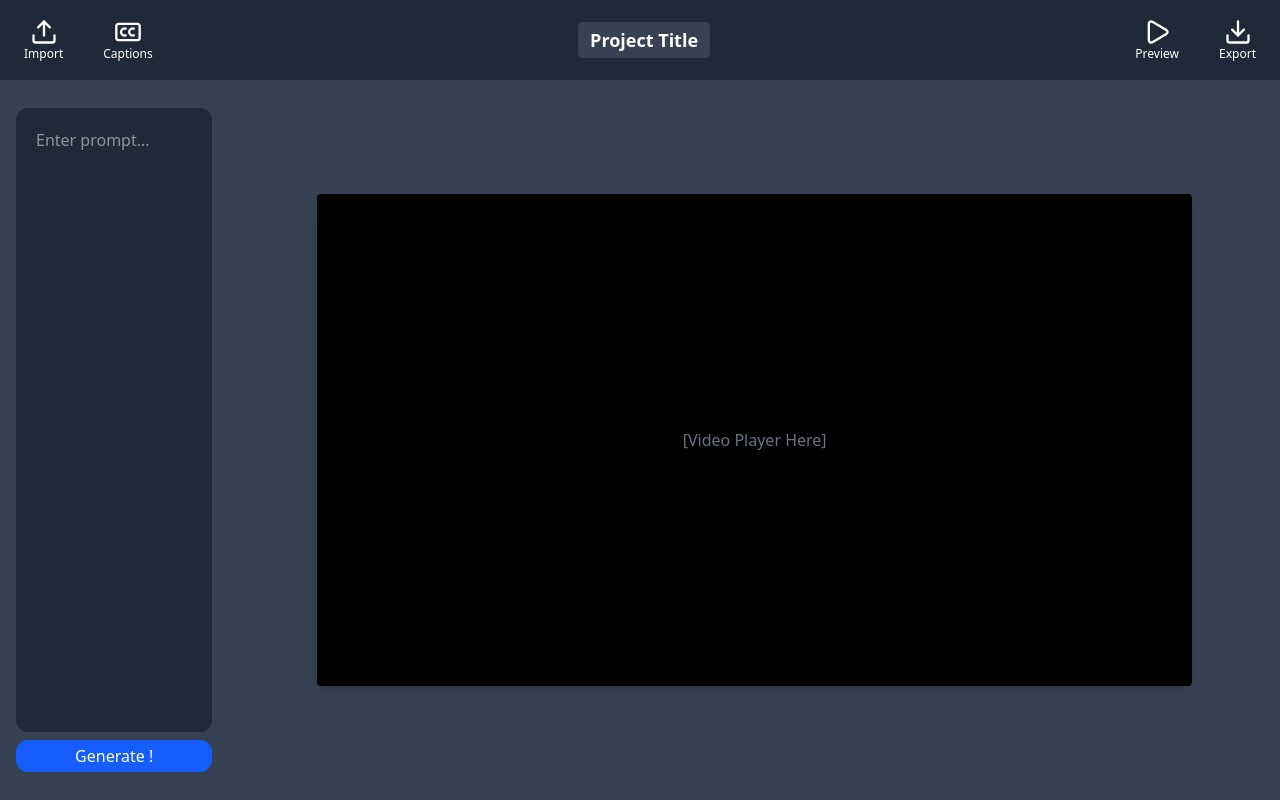
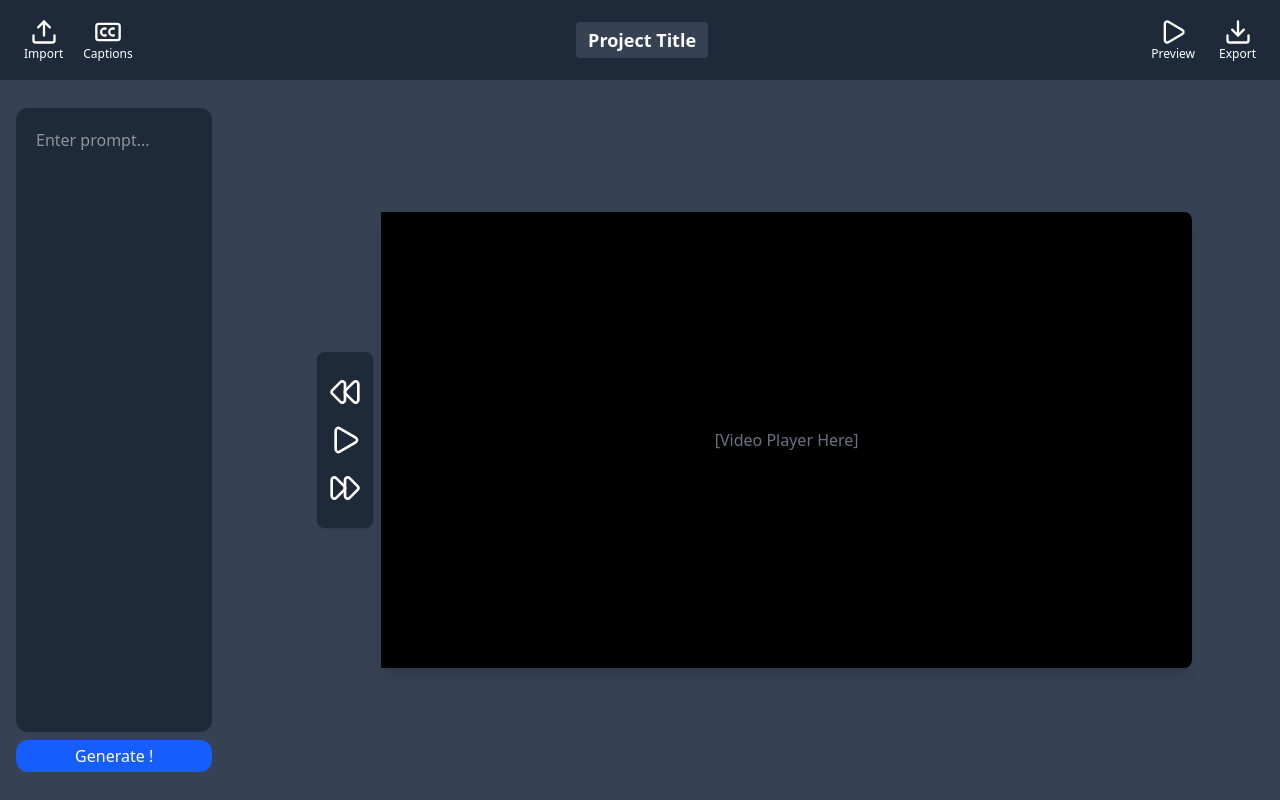
Before and after one commit to nigelloh15/aivideoeditor, a React (Vite) app in the folder frontend/: page / in a window 1280 px wide. Built offline with nearby package versions, Linux system fonts and the light colour scheme.

Commit message:
play/pause buttons

```diff
--- a/frontend/src/App.tsx
+++ b/frontend/src/App.tsx
@@ -1,9 +1,10 @@
 import { useRef, useState } from 'react';
-import { Upload, Play, Download, ClosedCaption } from 'lucide-react';
+import { Upload, Play, Download, ClosedCaption, Pause, Rewind, FastForward } from 'lucide-react';
 import './App.css';
 
 function App() {
   const [files, setFiles] = useState<File[]>([]);
+  const [isPlaying, setIsPlaying] = useState(false); // Add this line
   const fileInputRef = useRef<HTMLInputElement | null>(null);
 
   const handleUploadClick = () => {
@@ -21,7 +22,7 @@ function App() {
       {/* Header */}
       <header className="h-20 bg-gray-800 flex items-center justify-between px-6">
         {/* Upload button and captions */}
-        <div className="flex space-x-10">
+        <div className="flex space-x-5">
           <button
             className="flex flex-col items-center hover:text-blue-400"
             onClick={handleUploadClick}
@@ -50,7 +51,7 @@ function App() {
 </div>
 
         {/* Preview and export buttons */}
-        <div className="flex space-x-10">
+        <div className="flex space-x-6">
           <button className="flex flex-col items-center hover:text-blue-400">
             <Play className="h-7 w-7" />
             <span className="text-xs">Preview</span>
@@ -94,9 +95,31 @@ function App() {
 
         {/* Video Player Display (rest of the space) */}
         <section className="flex-1 bg-gray-700 flex flex-col items-center justify-center">
-          {/* Placeholder for video player */}
-          <div className="w-5/6 aspect-video bg-black rounded shadow-lg flex items-center justify-center">
-            <span className="text-gray-500">[Video Player Here]</span>
+          <div className="flex flex-row w-5/6 items-center justify-center">
+            {/* Vertical Control Bar */}
+            <div className="flex flex-col items-center justify-center bg-gray-800 rounded-lg py-6 px-3 mr-2 space-y-4 shadow">
+
+              <button className="hover:text-blue-400">
+                <Rewind className="h-8 w-8" strokeWidth={2} />
+              </button>
+              <button
+                className="hover:text-blue-400"
+                onClick={() => setIsPlaying((prev) => !prev)}
+              >
+                {isPlaying ? (
+                  <Pause className="h-8 w-8" strokeWidth={2} />
+                ) : (
+                  <Play className="h-8 w-8" strokeWidth={2} />
+                )}
+              </button>
+              <button className="hover:text-blue-400">
+                <FastForward className="h-8 w-8" strokeWidth={2} />
+              </button>
+            </div>
+            {/* Video Player */}
+            <div className="aspect-video bg-black rounded-r-lg shadow-lg flex-1 flex items-center justify-center min-w-[320px] max-w-[1920px]">
+              <span className="text-gray-500">[Video Player Here]</span>
+            </div>
           </div>
         </section>
       </main>
```
